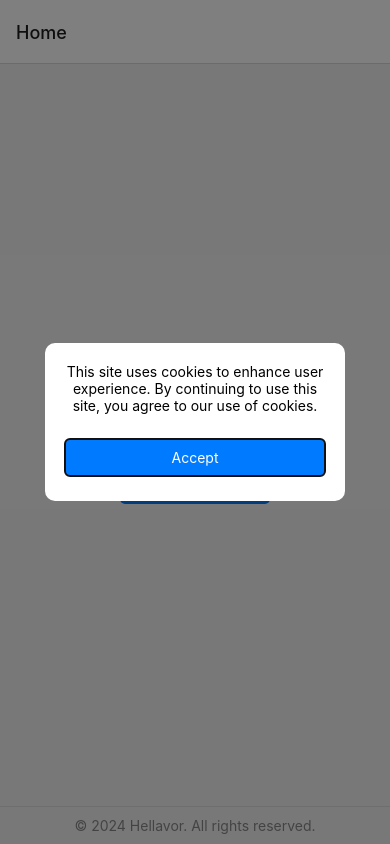
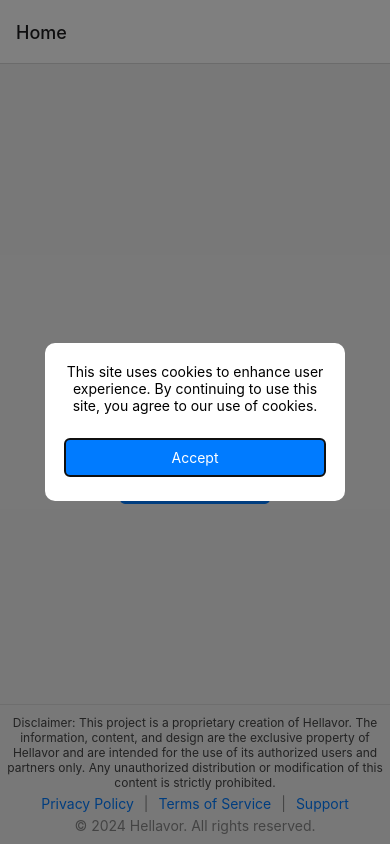
Before and after one commit to ThomasSimp/HellavorApp, a React Native app: screen /Home in a window 390 px wide. Built offline with nearby package versions, Linux system fonts and the light colour scheme.

Commit message:
Info comment

```diff
--- a/components/Footer.js
+++ b/components/Footer.js
@@ -1,9 +1,25 @@
 import React from 'react';
-import { View, Text, StyleSheet } from 'react-native';
+import { View, Text, StyleSheet, TouchableOpacity } from 'react-native';
 
 export default function Footer() {
   return (
     <View style={styles.footer}>
+      <Text style={styles.footerNote}>
+        Disclaimer: This project is a proprietary creation of Hellavor. The information, content, and design are the exclusive property of Hellavor and are intended for the use of its authorized users and partners only. Any unauthorized distribution or modification of this content is strictly prohibited.
+      </Text>
+      <View style={styles.links}>
+        <TouchableOpacity>
+          <Text style={styles.linkText}>Privacy Policy</Text>
+        </TouchableOpacity>
+        <Text style={styles.separator}>|</Text>
+        <TouchableOpacity>
+          <Text style={styles.linkText}>Terms of Service</Text>
+        </TouchableOpacity>
+        <Text style={styles.separator}>|</Text>
+        <TouchableOpacity>
+          <Text style={styles.linkText}>Support</Text>
+        </TouchableOpacity>
+      </View>
       <Text style={styles.footerText}>© 2024 Hellavor. All rights reserved.</Text>
     </View>
   );
@@ -11,14 +27,34 @@ export default function Footer() {
 
 const styles = StyleSheet.create({
   footer: {
-    width: '100%', // Make the footer span the full width
+    width: '100%',
     position: 'absolute',
     bottom: 0,
-    backgroundColor: '#f1f1f1', // Light background color to separate it from the body
+    backgroundColor: '#f1f1f1',
     paddingVertical: 10,
-    borderTopWidth: 1, // Border to create a separation
-    borderTopColor: '#ddd', // Light border color
+    borderTopWidth: 1,
+    borderTopColor: '#ddd',
     alignItems: 'center',
+  },
+  footerNote: {
+    color: '#444',
+    fontSize: 12,
+    textAlign: 'center',
+    marginBottom: 5,
+  },
+  links: {
+    flexDirection: 'row',
+    justifyContent: 'center',
+    marginBottom: 5,
+  },
+  linkText: {
+    color: '#007BFF',
+    fontSize: 14,
+  },
+  separator: {
+    marginHorizontal: 10,
+    color: '#888',
+    fontSize: 14,
   },
   footerText: {
     color: '#888',
```
